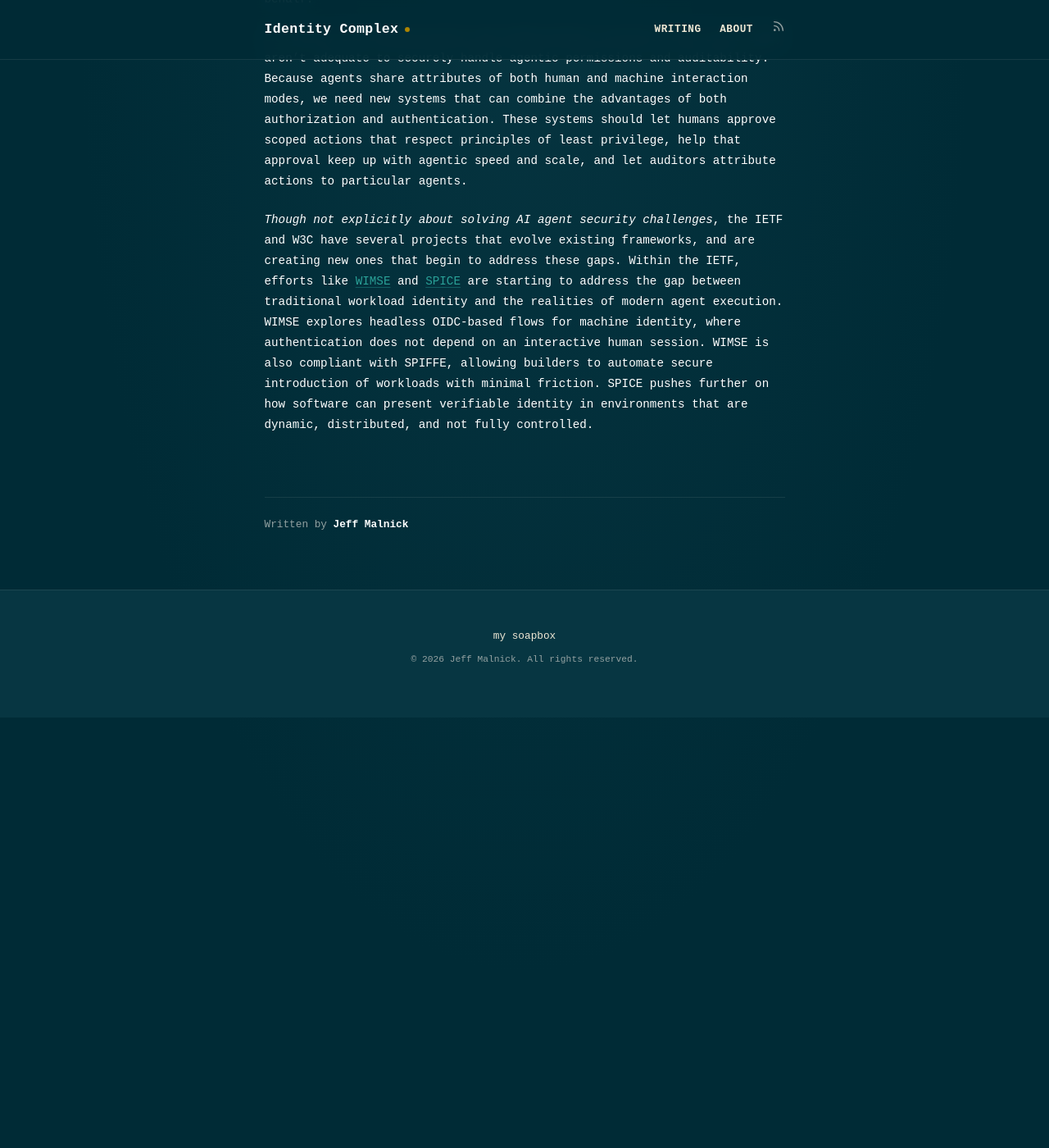
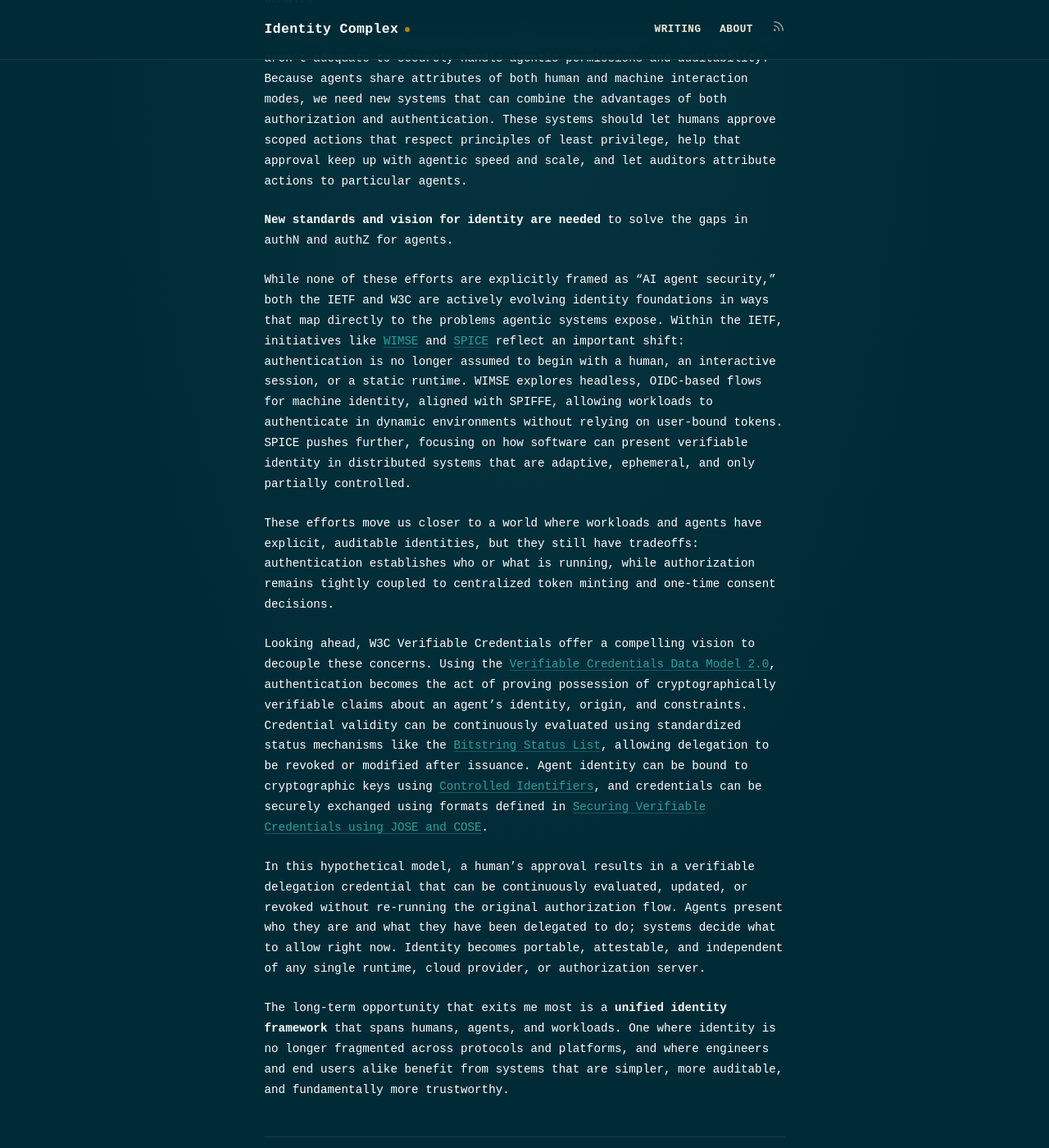
Before and after one commit to malnick/identity-complex, a Jekyll site: the page built from _posts/2026-01-23-agent-authn-the-hard-problem.md, in a window 1280 px wide and 1400 px high, scrolled down 2334 px. Shown: the whole window at 82% size. Built offline with Jekyll 4.4.1, drawn with Linux system fonts in a browser that asks for light colours; before the commit the page ends 3209 px from its top, so only the background shows below that; some of the changed text lies outside the part shown.

Commit message:
close out with better references to VDC, add diagrams

````diff
--- a/_posts/2026-01-23-agent-authn-the-hard-problem.md
+++ b/_posts/2026-01-23-agent-authn-the-hard-problem.md
@@ -34,5 +34,52 @@ Without authentication, we force adaptive, decision-making systems into security
 
 In reality the authentication and authorization protocols that exist today aren’t adequate to securely handle agentic permissions and auditability. Because agents share attributes of both human and machine interaction modes, we need new systems that can combine the advantages of both authorization and authentication. These systems should let humans approve scoped actions that respect principles of least privilege, help that approval keep up with agentic speed and scale, and let auditors attribute actions to particular agents.
 
-*Though not explicitly about solving AI agent security challenges*, the IETF and W3C have several projects that evolve existing frameworks, and are creating new ones that begin to address these gaps.
-Within the IETF, efforts like [WIMSE](https://datatracker.ietf.org/group/wimse/documents/) and [SPICE](https://datatracker.ietf.org/wg/spice/about/) are starting to address the gap between traditional workload identity and the realities of modern agent execution. WIMSE explores headless OIDC-based flows for machine identity, where authentication does not depend on an interactive human session. WIMSE is also compliant with SPIFFE, allowing builders to automate secure introduction of workloads with minimal friction. SPICE pushes further on how software can present verifiable identity in environments that are dynamic, distributed, and not fully controlled.
+**New standards and vision for identity are needed** to solve the gaps in authN and authZ for agents.
+
+While none of these efforts are explicitly framed as “AI agent security,” both the IETF and W3C are actively evolving identity foundations in ways that map directly to the problems agentic systems expose.
+Within the IETF, initiatives like [WIMSE](https://datatracker.ietf.org/group/wimse/documents/) and [SPICE](https://datatracker.ietf.org/wg/spice/about/) reflect an important shift: authentication is no longer assumed to begin with a human, an interactive session, or a static runtime. WIMSE explores headless, OIDC-based flows for machine identity, aligned with SPIFFE, allowing workloads to authenticate in dynamic environments without relying on user-bound tokens. SPICE pushes further, focusing on how software can present verifiable identity in distributed systems that are adaptive, ephemeral, and only partially controlled.
+
+These efforts move us closer to a world where workloads and agents have explicit, auditable identities, but they still have tradeoffs: authentication establishes who or what is running, while authorization remains tightly coupled to centralized token minting and one-time consent decisions.
+
+Looking ahead, W3C Verifiable Credentials offer a compelling vision to decouple these concerns. Using the [Verifiable Credentials Data Model 2.0](https://www.w3.org/TR/vc-data-model-2.0/), authentication becomes the act of proving possession of cryptographically verifiable claims about an agent’s identity, origin, and constraints. Credential validity can be continuously evaluated using standardized status mechanisms like the [Bitstring Status List](https://www.w3.org/TR/vc-bitstring-status-list/), allowing delegation to be revoked or modified after issuance. Agent identity can be bound to cryptographic keys using [Controlled Identifiers](https://www.w3.org/TR/cid-1.0/), and credentials can be securely exchanged using formats defined in [Securing Verifiable Credentials using JOSE and COSE](https://www.w3.org/TR/vc-jose-cose/).
+
+In this hypothetical model, a human’s approval results in a verifiable delegation credential that can be continuously evaluated, updated, or revoked without re-running the original authorization flow. Agents present who they are and what they have been delegated to do; systems decide what to allow right now. Identity becomes portable, attestable, and independent of any single runtime, cloud provider, or authorization server.
+
+The long-term opportunity that exits me most is a **unified identity framework** that spans humans, agents, and workloads. One where identity is no longer fragmented across protocols and platforms, and where engineers and end users alike benefit from systems that are simpler, more auditable, and fundamentally more trustworthy.
+
+## Sequence Diagrams / References
+
+### Audit Challenges with Current AuthZ Model
+```mermaid
+sequenceDiagram
+    autonumber
+    actor Human
+    participant App as AI Agent / App
+    participant AS1 as OAuth AS (Service A)
+    participant API1 as Service A API
+    participant AS2 as OAuth AS (Service B)
+    participant API2 as Service B API
+    participant SIEM as Central Audit / SIEM
+
+    Note over Human,App: Goal: audit "who did what" across Service A and Service B
+
+    Human->>AS1: Consent for App to access Service A (scopes: read, write)
+    AS1-->>App: Access Token A (sub="user:12345", iss="https://as.service-a.example", aud="service-a")
+
+    App->>API1: Call API with Access Token A
+    API1->>API1: Validate token, Log audit event (actor.sub="user:12345", actor.iss=AS1)
+    API1-->>SIEM: event_a (actor.sub="user:12345", actor.iss=AS1, action="files.read")
+
+    Human->>AS2: Consent for App to access Service B (scopes: read, write)
+    AS2-->>App: Access Token B (sub="00u9abcdEFGHijkLM0p7", iss="https://login.service-b.example", aud="service-b")
+
+    App->>API2: Call API with Access Token B
+    API2->>API2: Validate token, Log audit event (actor.sub="00u9abcdEFGHijkLM0p7", actor.iss=AS2)
+    API2-->>SIEM: event_b (actor.sub="00u9abcdEFGHijkLM0p7", actor.iss=AS2, action="records.export")
+
+    Note over SIEM: Problem 1: sub is only unique within an issuer. "user:12345" != "00u9abcd..." SIEM cannot reliably link these to the same human
+
+    Note over SIEM: Problem 2: tokens often represent the user, not the agent that executed. No stable agent identity across services
+
+    Note over SIEM: Outcome: fragmented audit trail. Attribution requires brittle correlation: email lookups, app-side logs, custom mapping tables, or guesswork
+```
````
